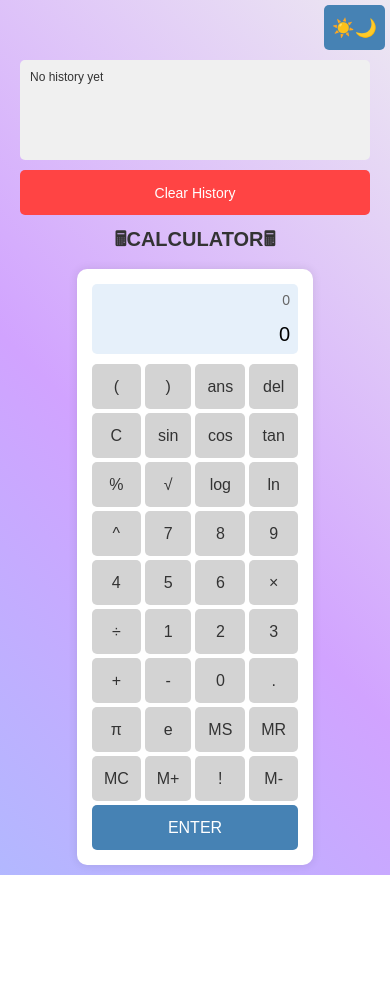
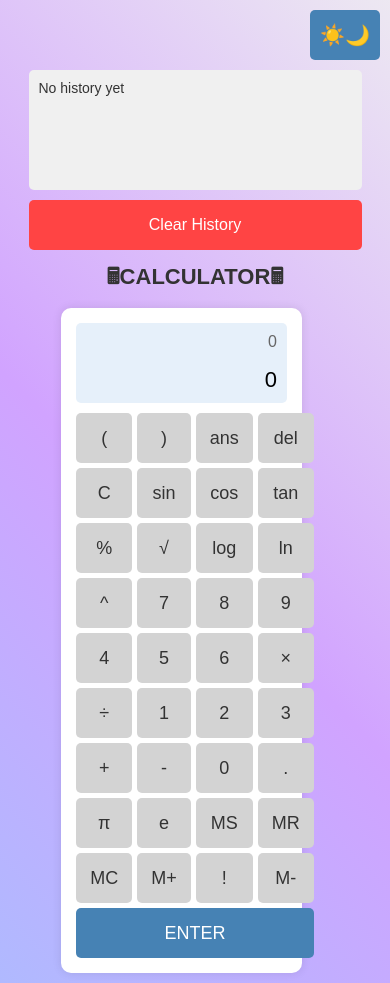
Before and after one commit to NITESH777RAJPUT/calculators, a plain HTML site: page index.html in a window 390 px wide. Before the commit the page ends 875 px from the top, so only its background shows below. Drawn offline with Linux system fonts and the light colour scheme.

Commit message:
Update index.html

```diff
--- a/index.html
+++ b/index.html
@@ -241,34 +241,35 @@
         flex-direction: column;
         max-width: 100%;
         align-items: center;
-        margin-top: 50px;
+        margin-top: 60px;
         padding: 0;
       }
       .history-section {
-        width: 100%;
-        max-width: 350px;
+        width: 90%;
+        max-width: 400px;
       }
       .history {
-        height: 100px;
-        font-size: 12px;
+        height: 120px;
+        font-size: 14px;
       }
       .calculator {
         padding: 15px;
-        max-width: 350px;
+        width: 90%;
+        max-width: 400px;
       }
       .heading {
-        font-size: 20px;
+        font-size: 22px;
       }
       .display {
-        height: 70px;
-        font-size: 20px;
-        padding: 8px;
+        height: 80px;
+        font-size: 22px;
+        padding: 10px;
       }
       .display .expression {
-        font-size: 14px;
+        font-size: 16px;
       }
       .display .result {
-        font-size: 20px;
+        font-size: 22px;
       }
       .buttons {
         grid-template-areas:
@@ -282,56 +283,59 @@
           "pi e ms mr"
           "mc mplus factorial mminus"
           "enter enter enter enter";
-        gap: 4px;
+        gap: 5px;
+      }
+      button {
+        padding: 14px;
+        font-size: 18px;
+        min-height: 50px;
+      }
+      .theme-toggle {
+        top: 10px;
+        right: 10px;
+        padding: 10px;
+        font-size: 20px;
+      }
+      .clear-history {
+        padding: 10px;
+        font-size: 16px;
+      }
+    }
+
+    @media (max-width: 320px) {
+      .calculator {
+        padding: 12px;
+        width: 95%;
+        max-width: 300px;
+      }
+      .history-section {
+        width: 95%;
+        max-width: 300px;
+      }
+      .heading {
+        font-size: 20px;
+      }
+      .display {
+        height: 70px;
+        font-size: 20px;
+      }
+      .display .expression {
+        font-size: 14px;
+      }
+      .display .result {
+        font-size: 20px;
       }
       button {
         padding: 12px;
         font-size: 16px;
         min-height: 45px;
       }
-      .theme-toggle {
-        top: 5px;
-        right: 5px;
-        padding: 8px;
-        font-size: 18px;
+      .history {
+        font-size: 12px;
+        height: 100px;
       }
       .clear-history {
-        padding: 8px;
         font-size: 14px;
-      }
-    }
-
-    @media (max-width: 320px) {
-      .calculator {
-        padding: 10px;
-        max-width: 300px;
-      }
-      .history-section {
-        max-width: 300px;
-      }
-      .heading {
-        font-size: 18px;
-      }
-      .display {
-        height: 60px;
-        font-size: 18px;
-      }
-      .display .expression {
-        font-size: 12px;
-      }
-      .display .result {
-        font-size: 18px;
-      }
-      button {
-        padding: 10px;
-        font-size: 14px;
-        min-height: 40px;
-      }
-      .history {
-        font-size: 11px;
-      }
-      .clear-history {
-        font-size: 12px;
       }
     }
   </style>
```
